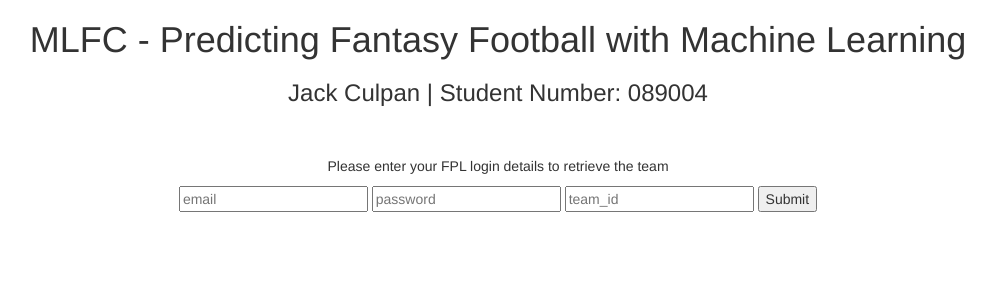
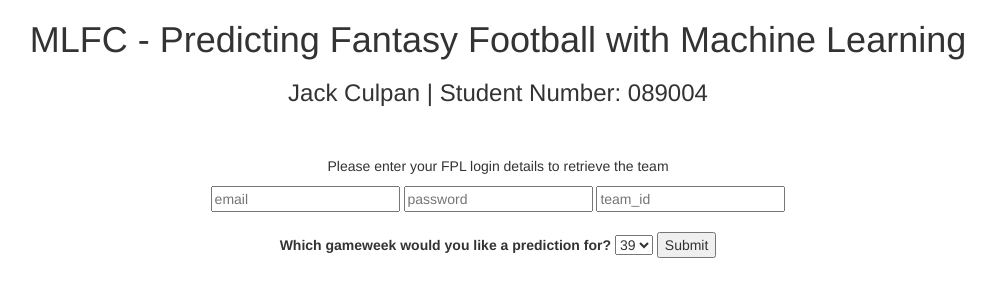
Before and after one commit to jackculpan/mlfc, a Flask app: template templates/main.html in a window 1280 px wide. Shown: the top 300 px of the page, without its empty margins (142-1137 px from the left). Run offline with Flask 2, Linux system fonts and the light colour scheme; the template is opened without the code that fills it, so the values that code supplies are empty; some libraries are stand-ins or nearby versions.

Commit message:
added different gameweek selection feature

```diff
--- a/app.py
+++ b/app.py
@@ -33,6 +33,7 @@
     email = flask.request.form['email']
     password = flask.request.form['password']
     user_id = flask.request.form['user_id']
+    gameweek = int(flask.request.form['gameweek'])
     session = authenticate(session, email, password)
 
     team_info = get_team(session, user_id)
@@ -43,7 +44,7 @@
     players = pd.concat(players)
 
     if len(players) > 1:
-      gameweek=39
+      #gameweek=39
       #players_db = [return_prediction(players['id'].iloc[i]) for i in range(len(players))]
       #print(players_db)
       #players['prediction'] = [(float(players_db[i]['prediction']) for i in range(len(players)))]
--- a/templates/main.html
+++ b/templates/main.html
@@ -19,6 +19,13 @@
             <input type="text" name='email' placeholder="email">
             <input type="password" name='password' placeholder="password">
             <input type="int" name='user_id' placeholder="team_id">
+            <br> <br>
+            <label for="gameweek">Which gameweek would you like a prediction for?</label>
+              <select name="gameweek" id="gameweek">
+                <option value="39">39</option>
+                <option value="40">40</option>
+                <option value="41">41</option>
+              </select>
             <input type="Submit">
           </fieldset>
         </form>
```
